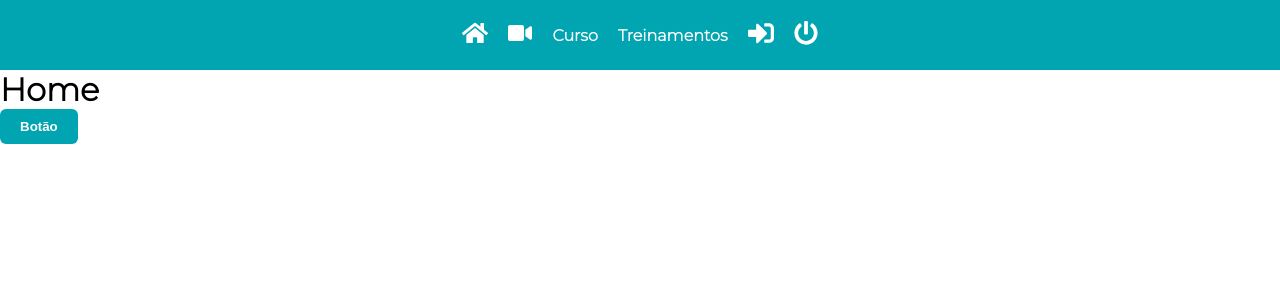
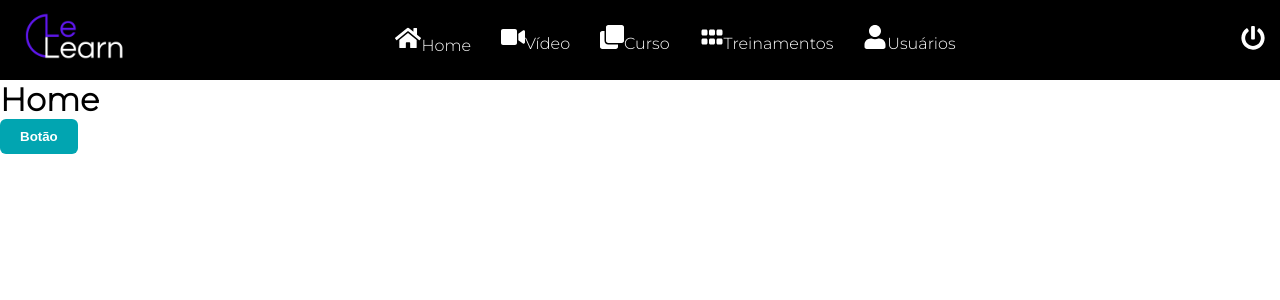
Before and after one commit to mateusdayrell/lelearn, a React (Create React App) app: page / in a window 1280 px wide. Shown: the top 300 px of the page. Built offline with nearby package versions, Linux system fonts and the light colour scheme; the HTML template or start-up script is replaced by a standard one.

Commit message:
feat: add icons on navbar

```diff
--- a/src/components/navbar/index.js
+++ b/src/components/navbar/index.js
@@ -1,11 +1,20 @@
 import React, { useState, useEffect } from 'react';
-import { FaHome, FaSignInAlt, FaVideo, FaPowerOff } from 'react-icons/fa';
+import {
+  FaHome,
+  FaVideo,
+  FaUser,
+  FaPowerOff,
+  FaClone,
+  FaGripHorizontal,
+} from 'react-icons/fa';
+
 import { Link } from 'react-router-dom';
 import { useSelector, useDispatch } from 'react-redux';
 
 import './styles.css';
 import * as actions from '../../store/modules/auth/actions';
 import history from '../../services/history';
+import logoLigth from '../../assets/lelearn-logo-ligth.png';
 
 export default function Navbar() {
   const dispatch = useDispatch();
@@ -28,21 +37,52 @@ export default function Navbar() {
 
   return (
     <div className="navbar">
-      <Link to="/">
-        <FaHome size={26} />
-      </Link>
-      <Link to="/videos">
-        <FaVideo size={24} />
-      </Link>
-      <Link to="/curso">Curso</Link>
-      <Link to="/treinamentos">Treinamentos</Link>
-      <Link to="/login">
-        <FaSignInAlt size={26} />
-      </Link>
-      <Link onClick={handleLogout} to="/login">
-        <FaPowerOff size={24} />
-      </Link>
-      <span>{nome}</span>
+      <div className="logo-content">
+        <Link className="link" to="/">
+          <img src={logoLigth} alt="" />
+        </Link>
+      </div>
+      <ul className="nav-list">
+        <li>
+          <Link className="link" to="/">
+            <FaHome className="icon" size={26} />
+            <span className="link-name">Home</span>
+          </Link>
+        </li>
+        <li>
+          <Link className="link" to="/videos">
+            <FaVideo className="icon" size={24} />
+            <span className="link-name">Vídeo</span>
+          </Link>
+        </li>
+        <li>
+          <Link className="link" to="/curso">
+            <FaClone className="icon" size={24} />
+            <span className="link-name">Curso</span>
+          </Link>
+        </li>
+        <li>
+          <Link className="link" to="/treinamentos">
+            <FaGripHorizontal className="icon" size={24} />
+            <span className="link-name">Treinamentos</span>
+          </Link>
+        </li>
+        <li>
+          <Link className="link" to="/usuarios">
+            <FaUser className="icon" size={24} />
+            <span className="link-name">Usuários</span>
+          </Link>
+        </li>
+      </ul>
+
+      <div className="profile">
+        <div>
+          <div className="circle">{nome}</div>
+        </div>
+        <Link onClick={handleLogout} className="link" to="/login">
+          <FaPowerOff className="icon" size={24} />
+        </Link>
+      </div>
     </div>
   );
 }
--- a/src/components/navbar/styles.css
+++ b/src/components/navbar/styles.css
@@ -1,13 +1,35 @@
+
 .navbar{
-  background-color: var(--verde-agua);
-  padding: 20px;
+  background-color: #000;
+  height: 80px;
   display: flex;
   align-items: center;
-  justify-content: center;
+  justify-content: space-between;
 }
 
-.navbar a {
-  color: #FFF;
-  margin: 0 10px 0;
-  font-weight: bold;
+.navbar .nav-list{
+  display: flex;
 }
+
+.navbar .nav-list li{
+  padding: 0 15px;
+}
+
+.navbar .nav-list .link{
+  color: #fff;
+}
+
+.logo-content img {
+  height: 100px;
+  padding-left: 25px;
+}
+
+.profile{
+  display: flex;
+  color: #fff;
+}
+
+.profile .link{
+  margin: 0 15px;
+  color: #fff;
+}
```
